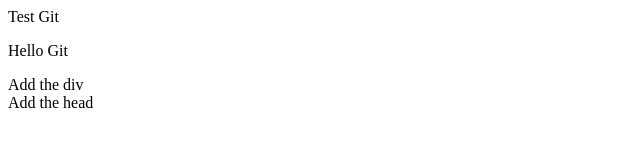
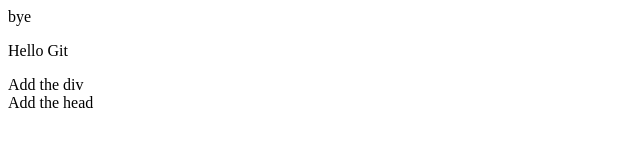
Before and after one commit to ArchieFan/GitPython, a plain HTML site: page index.html in a window 1280 px wide. Shown: the full height of the page, 0-640 px from the left. Drawn offline with Linux system fonts and the light colour scheme.

Commit message:
added bye

```diff
--- a/index.html
+++ b/index.html
@@ -1,4 +1,4 @@
-<p>Test Git</p>
+<p>bye</p>
 <p>Hello Git</p>
 <div>Add the div</div>
 
```
